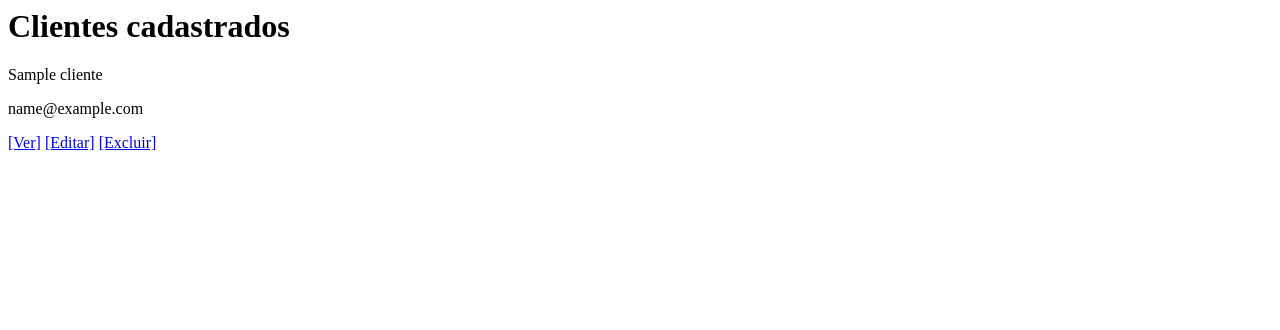
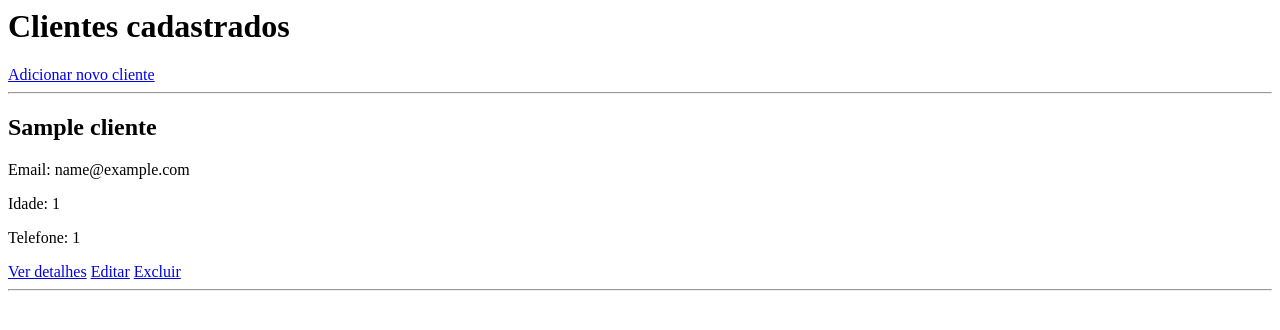
Before and after one commit to guilhermery/Gestor-CRM, a Django app: page /clientes/ in a window 1280 px wide. Shown: the top 330 px of the page. Run offline with Django 5.2, Linux system fonts and the light colour scheme; tables that the repository leaves empty hold one stand-in row (values such as "Sample post").

Commit message:
feat: adiciona páginas para adicionar, editar e ver detalhes de clientes

```diff
--- a/clientes/templates/clientes/listar_clientes.html
+++ /dev/null
@@ -1,6 +0,0 @@
-
-<h1>Lista de clientes:</h1>
-{% for cliente in clientes %}
-    <p>Nome do cliente: {{cliente.nome}}</p>
-    <br>
-{% endfor %}
--- a/clientes/templates/clientes/ver_clientes.html
+++ b/clientes/templates/clientes/ver_clientes.html
@@ -1,11 +1,26 @@
+<h1>Clientes cadastrados</h1>
 
-<h1>Clientes cadastrados</h1>
+<a href="{% url 'novo' %}">Adicionar novo cliente</a>
+<hr>
+
 {% for cliente in clientes %}
-    <p>{{cliente.nome}}</p>
-    <p>{{cliente.email}}</p>
-    <p>
-        <a href="{% url 'detalhes' %}">[Ver]</a>
-        <a href="{% url 'editar' %}">[Editar]</a>
-        <a href="{% url 'excluir' %}">[Excluir]</a>
-    </p>
+    <div>
+        <h2>{{ cliente.nome }}</h2>
+
+        <p>Email: {{ cliente.email }}</p>
+        <p>Idade: {{ cliente.idade }}</p>
+        <p>Telefone: {{ cliente.telefone }}</p>
+
+        <a href="{% url 'detalhes' cliente.id %}">Ver detalhes</a>
+
+        <a href="{% url 'editar' cliente.id %}">Editar</a>
+
+        <a href="{% url 'excluir' cliente.id %}"
+           onclick="return confirm('Tem certeza que deseja excluir {{ cliente.nome }}?');">
+            Excluir
+        </a>
+    </div>
+    <hr>
+{% empty %}
+    <p>Nenhum cliente cadastrado.</p>
 {% endfor %}
--- a/clientes/urls.py
+++ b/clientes/urls.py
@@ -4,8 +4,8 @@ from . import views
 
 urlpatterns = [
     path('', views.clientes, name="clientes"),
-    path('detalhes_cliente', views.detalhes_cliente, name="detalhes"),
-    path('editar_cliente', views.editar_cliente, name="editar"),
-    path('adicionar_cliente', views.adicionar_cliente, name="adicionar"),
-    path('excluir_cliente', views.excluir_cliente, name="excluir")
+    path('novo/', views.adicionar_cliente, name="novo"),
+    path('<int:cliente_id>/', views.detalhes_cliente, name="detalhes"),
+    path('<int:cliente_id>/editar/', views.editar_cliente, name="editar"),
+    path('excluir/<int:cliente_id>/', views.excluir_cliente, name="excluir")
 ]
--- a/clientes/views.py
+++ b/clientes/views.py
@@ -1,4 +1,4 @@
-from django.shortcuts import render
+from django.shortcuts import render, redirect
 from django.http import HttpResponse
 from .models import Cliente
 
@@ -6,32 +6,37 @@ def clientes(request):
     clientes = Cliente.objects.all()
     return render(request, 'clientes/ver_clientes.html', {'clientes': clientes})
 
-def detalhes_cliente(request):
-    pass
+def detalhes_cliente(request, cliente_id):
+    cliente = Cliente.objects.get(id = cliente_id)
+    return render(request, 'clientes/detalhes_cliente.html', {'cliente': cliente})
 
-def editar_cliente(request):
-    pass
+def editar_cliente(request, cliente_id):
+    cliente = Cliente.objects.get(id=cliente_id)
+    if request.method == 'POST':
+        cliente.nome = request.POST.get('nome')
+        cliente.idade = request.POST.get('idade')
+        cliente.telefone = request.POST.get('telefone')
+        cliente.email = request.POST.get('email')
+        cliente.save()
+        return redirect('detalhes', cliente.id)
+    return render(request, 'clientes/editar_cliente.html', {'cliente': cliente})
 
-def excluir_cliente(request):
-    pass
+def excluir_cliente(request, cliente_id):
+    cliente = Cliente.objects.get(id = cliente_id)
+    cliente.delete()
+    return redirect('clientes')
 
-
-def verificar_clientes(request):
-    if request.method == "GET":
-        clientes = Cliente.objects.all()
-        return render(request, 'clientes/listar_clientes.html', {'clientes': clientes})
-    elif request.method == "POST":
+def adicionar_cliente(request):
+    if request.method == 'POST':
         nome = request.POST.get('nome')
         idade = request.POST.get('idade')
         telefone = request.POST.get('telefone')
         email = request.POST.get('email')
-        clientes = Cliente.objects.filter(nome = nome)
-        cliente = Cliente(nome = nome, idade = idade, telefone = telefone, email = email)
-        cliente.save()
-        if clientes.exists():
-            return HttpResponse("Usuario já cadastrado")
-        else:
-            return HttpResponse("Usuario cadastrado")
-
-def adicionar_cliente(request):
-     return render(request, 'clientes/adicionar_clientes.html')
+        Cliente.objects.create(
+            nome=nome,
+            idade=idade,
+            telefone=telefone,
+            email=email
+        )
+        return redirect('clientes')
+    return render(request, 'clientes/adicionar_clientes.html')
```
Also changed, not shown: clientes/templates/clientes/adicionar_clientes.html (+24 -11 lines), clientes/templates/clientes/detalhes_cliente.html (added, +31 -0 lines), clientes/templates/clientes/editar_cliente.html (added, +23 -0 lines).
